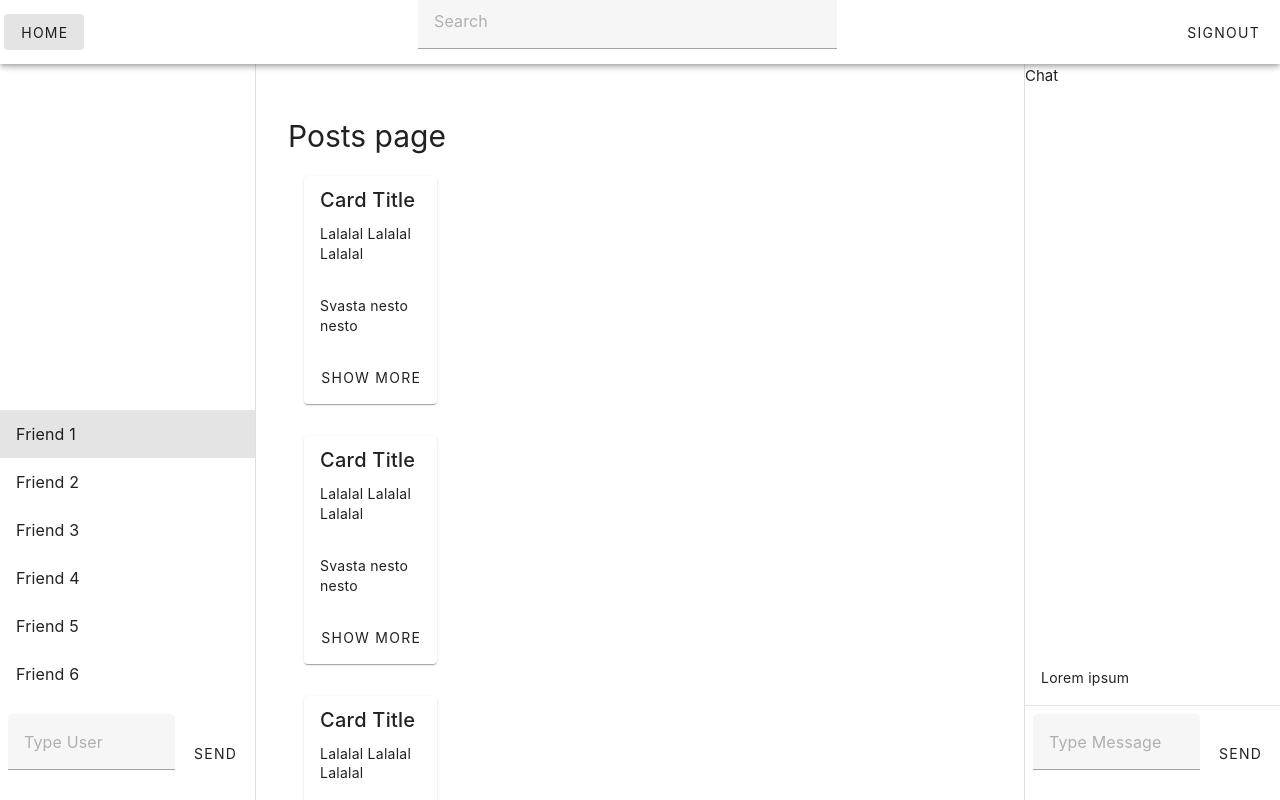
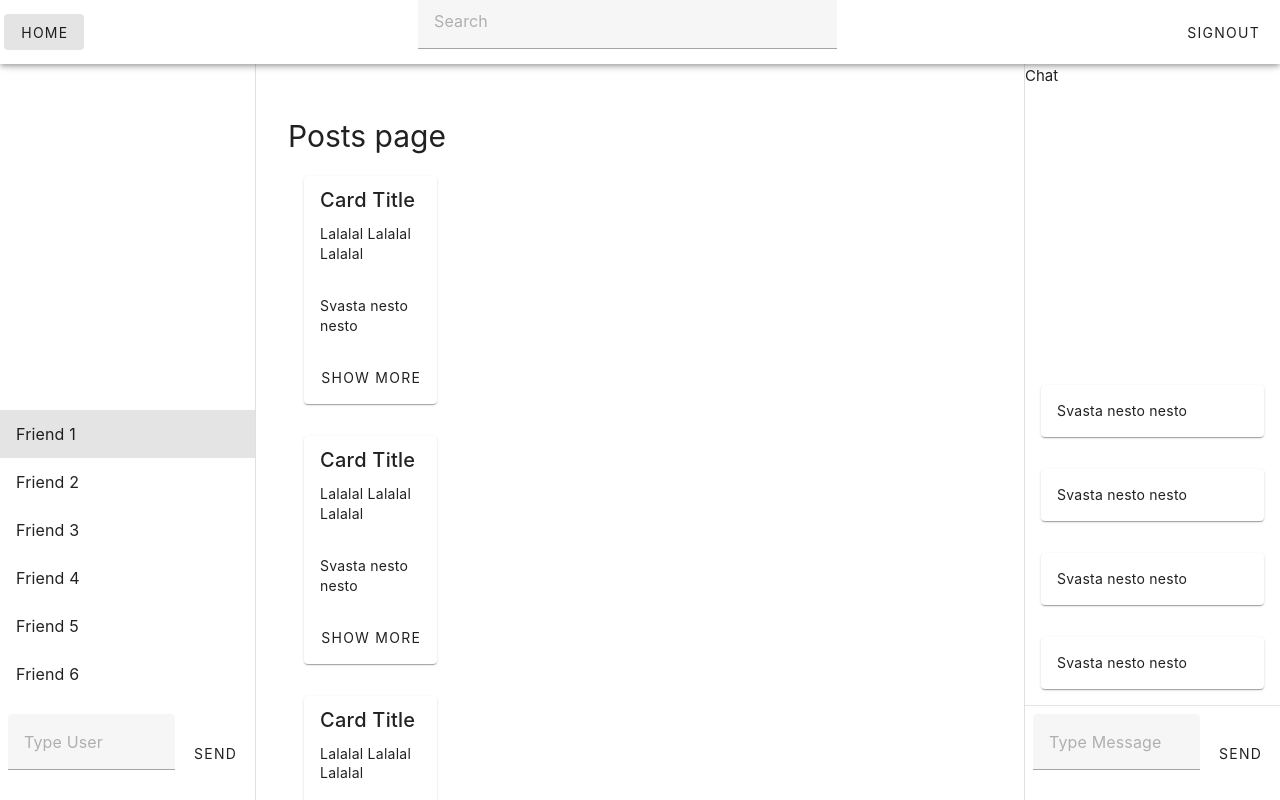
Before and after one commit to neske99/MATF-drustvena-mreza, a Vue app in the folder WebApp/: page /home in a window 1280 px wide. Shown: the top 800 px of the page. Built offline with nearby package versions, Linux system fonts and the light colour scheme.

Commit message:
feat:Adding Messages component to the right sidebar

```diff
--- /dev/null
+++ b/WebApp/src/components/Chat/MessageComponent.vue
@@ -0,0 +1,22 @@
+<template>
+  <v-container>
+    <v-card outlined>
+      <v-card-text>
+        Svasta nesto nesto
+      </v-card-text>
+    </v-card>
+  </v-container>
+</template>
+
+<script lang='ts'>
+import { defineComponent } from 'vue'
+
+export default defineComponent({
+  name: 'MessageComponent',
+  data() {
+    return {
+      //
+    }
+  },
+})
+</script>
--- a/WebApp/src/components/TheRightSidebar.vue
+++ b/WebApp/src/components/TheRightSidebar.vue
@@ -4,9 +4,11 @@
 
     Chat
     <template v-slot:append>
-      <v-card-text>
-        Lorem ipsum
-      </v-card-text>
+      <MessageComponent></MessageComponent>
+      <MessageComponent></MessageComponent>
+      <MessageComponent></MessageComponent>
+      <MessageComponent></MessageComponent>
+
       <v-divider></v-divider>
       <v-card-actions>
         <v-text-field placeholder="Type Message">
@@ -19,10 +21,14 @@
 
 <script lang='ts'>
 import { defineComponent } from 'vue'
+import MessageComponent from './Chat/MessageComponent.vue';
 
 
 export default defineComponent({
   name: 'TheRightSidebar',
+  components: {
+    MessageComponent
+  },
   data() {
     return {
 
```
